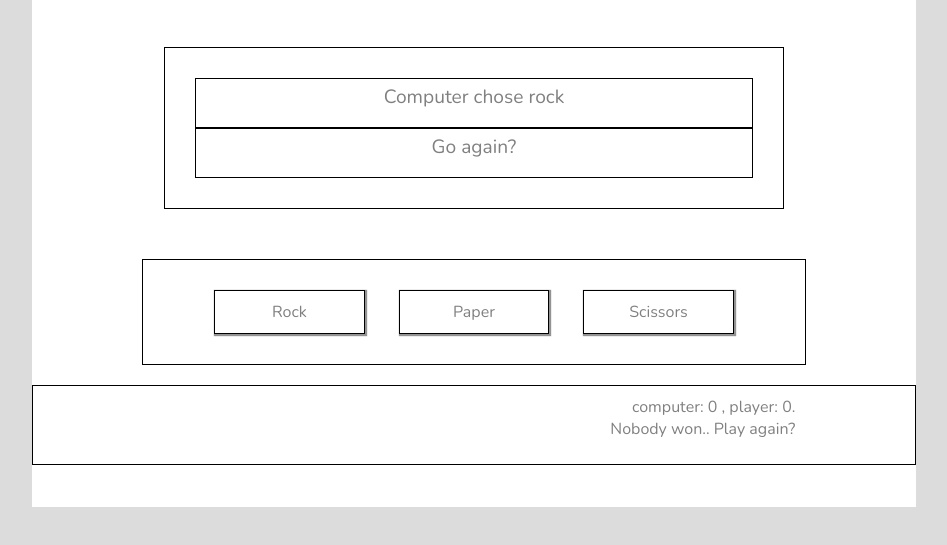
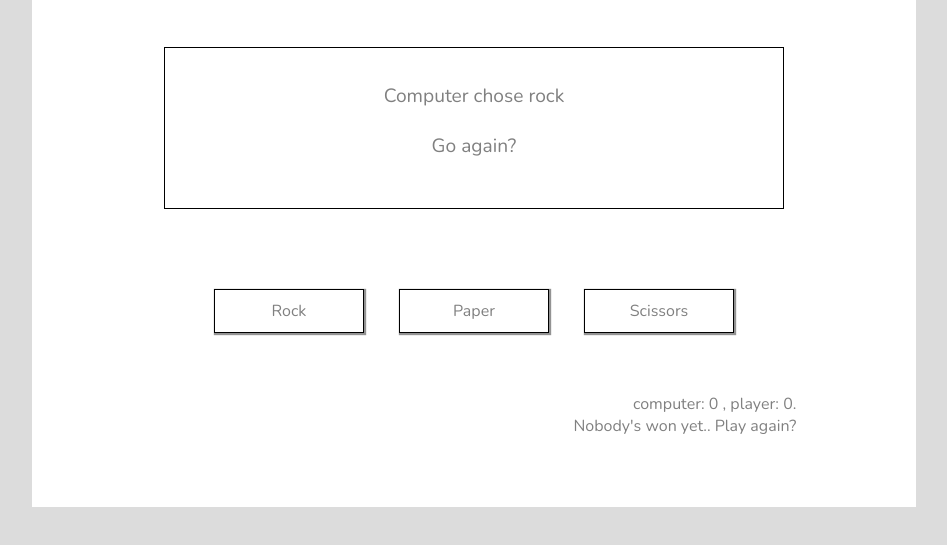
Before and after one commit to MkayFx/rock_paper_scissors, a plain HTML site: page index.html in a window 1280 px wide. Both pictures are taken after a click on the element "Rock". Shown: the part 101-646 px from the top of the page, without its empty margins (166-1113 px from the left). Drawn offline with nearby package versions, Linux system fonts and the light colour scheme.

Commit message:
finished up the game

```diff
--- a/index.html
+++ b/index.html
@@ -18,7 +18,7 @@
         </div>
         <div class="display-top">
             <div class="choice">Choose your champion!</div>
-            <div class="display">Where</div>
+            <div class="display"></div>
         </div>
         <div class="buttons">
             <div class="btn">Rock</div>
@@ -26,8 +26,8 @@
             <div class="btn">Scissors</div>
         </div>
         <div class="display-bottom">
-            <div class="score">score</div>
-            <div class="winner">winner</div>
+            <div class="score"></div>
+            <div class="winner"></div>
         </div>
     </div>
 
--- a/script.js
+++ b/script.js
@@ -1,15 +1,13 @@
-
+  //Variable Declarations
     let playerChoice = '';
     let playerScore = 0;
     let computerScore = 0;
-    //let comment = '';
     let winner = document.querySelector('.winner');
     let choice = document.querySelector('.choice');
     let display = document.querySelector('.display');
     let score = document.querySelector('.score');
-    //let scores = ``;
 
-
+// Function to get Computer Choice
 function getComputerChoice(){
     let result = '';
     if(Math.random() <= 0.33){
@@ -25,7 +23,7 @@ function getComputerChoice(){
     return result.toLowerCase();
 }
 
-
+// Function to get play a single round of rps
 function playRound(player, computer){
 
     if(computer == 'paper' && player == 'rock'){
@@ -63,44 +61,39 @@ else{
     }
 
     score.textContent = `computer: ${computerScore} , player: ${playerScore}.`;
-//score.textContent = scores;
-
     choice.textContent = `Computer chose ${computer}`;
-//console.log(`Computer: ${computer} - Player: ${player}`);
-//console.log(scores, comment);
-}
-
-function game(){
-    let rounds = 2;
-
-    for(let i = 0; i < rounds; i++){
-        playRound(playerChoice, getComputerChoice());
-    }
-
-    if(computerScore > playerScore){
-        winner.textContent = `Computer wins with a total of ${computerScore} point(s)!!`;
-    }
-    else if(computerScore == playerScore){
-        winner.textContent = 'Nobody won.. Play again?'
-    }
-    else{
-        winner.textContent = `You won with a total of ${playerScore} point(s)!!`
-    }
-
-    console.log(winner);
 }
 
 
+// Function for the whole game
+function game(){
+
+    playRound(playerChoice, getComputerChoice());
+
+    if(computerScore == 5 || playerScore == 5){
+        if(computerScore == 5){
+            winner.textContent = `Computer wins with a total of ${computerScore} point(s)!!`;
+            computerScore = 0;
+            playerScore = 0;
+        }
+        else{
+            winner.textContent = `You won with a total of ${playerScore} point(s)!!`;
+            computerScore = 0;
+            playerScore = 0;
+        }
+    }
+    else{
+        winner.textContent = 'Nobody\'s won yet.. Play again?'
+    }
+}
+
+// Event Listener for better interaction
 let buttons = Array.from(document.querySelectorAll('.btn'));
 buttons.forEach(function(button){
 
     button.addEventListener('click', function(e){
         playerChoice = (button.textContent).toLowerCase();
-        //console.log(playerChoice)
 
         game()
-
     })
-
-
 })
--- a/styles.css
+++ b/styles.css
@@ -30,7 +30,6 @@ h1, h2{
 .buttons {
     width: 75%;
     margin: 20px auto;
-    border: 1px solid black;
     padding: 30px;
 }
 
@@ -44,14 +43,12 @@ h1, h2{
 }
 
 .display-top div{
-    border: 1px solid #000;
     min-height: 50px;
     padding-top: 5px;
     font-size: 1.2rem;
 }
 
 .display-bottom {
-    border: 1px solid black;
     min-height: 80px;
     padding: 10px 120px;
     text-align: right;
```
Lines whose indentation alone changed are shown as unchanged.
